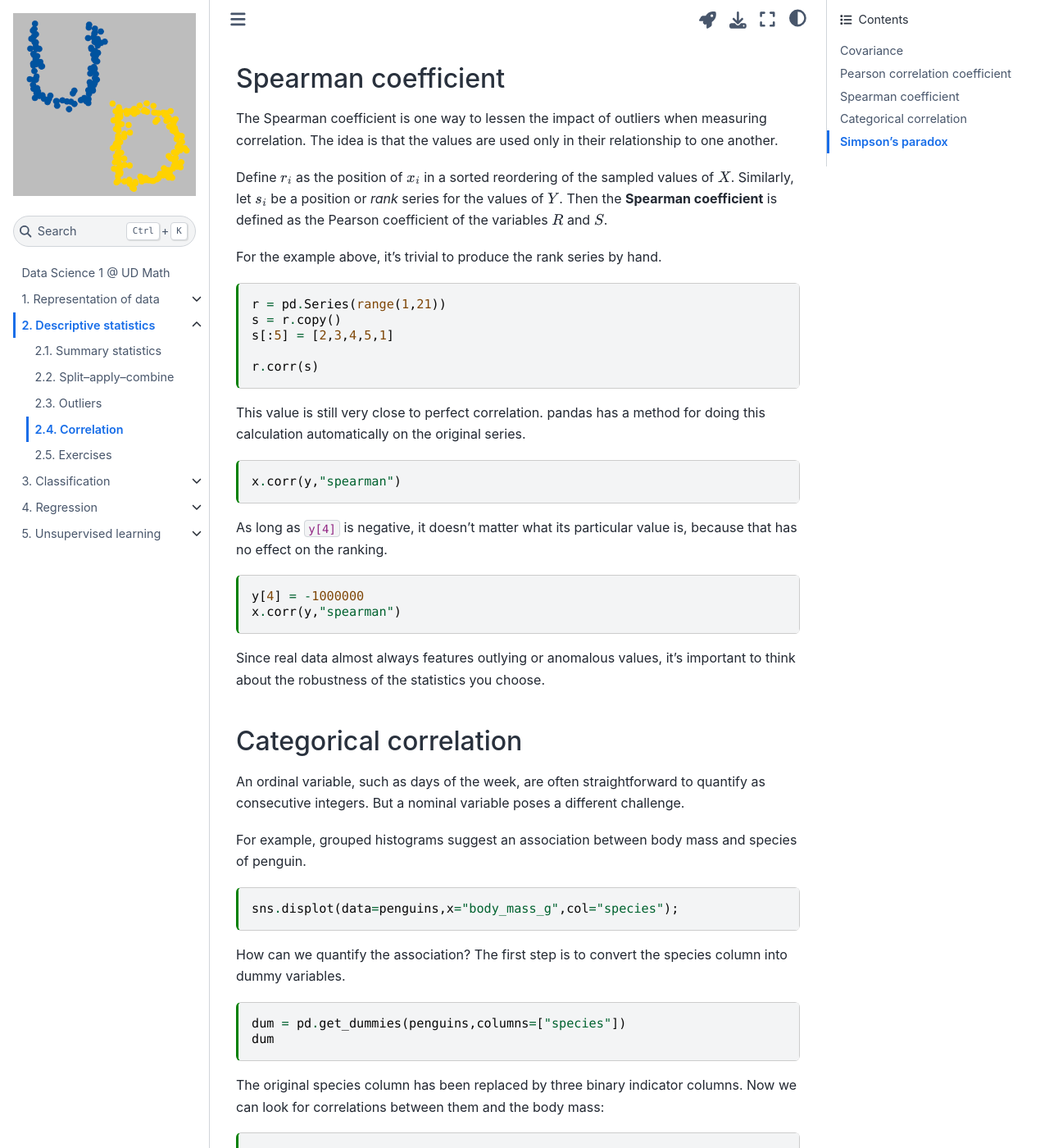
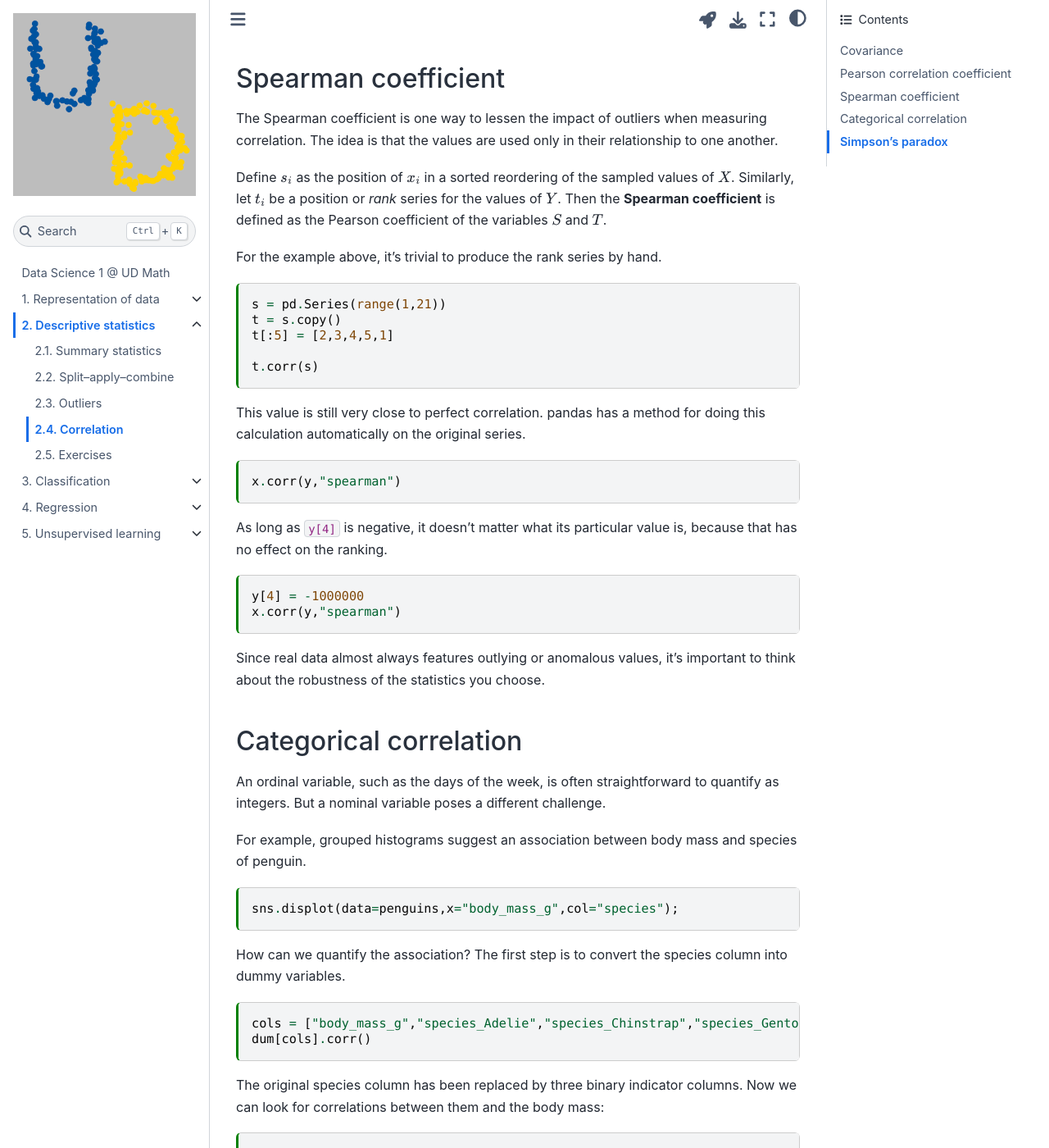
Before and after one commit to UD-Math-Data-Science-1/notes, a Jupyter Book: the page built from statistics/correlation.md, in a window 1280 px wide and 1400 px high, scrolled down 2460 px. Shown: the whole window at 82% size. Built offline with Jupyter Book 1.0.4 settings and Sphinx 7.4.7 and the Sphinx Book theme 1.1.4, drawn with Linux system fonts in a browser that asks for light colours.

Commit message:
update and add videos

````diff
--- a/statistics/correlation.md
+++ b/statistics/correlation.md
@@ -108,16 +108,16 @@ Over half of the predictive value was lost.
 
 The Spearman coefficient is one way to lessen the impact of outliers when measuring correlation. The idea is that the values are used only in their relationship to one another.
 
-Define $r_i$ as the position of $x_i$ in a sorted reordering of the sampled values of $X$. Similarly, let $s_i$ be a position or *rank* series for the values of $Y$. Then the **Spearman coefficient** is defined as the Pearson coefficient of the variables $R$ and $S$.
+Define $s_i$ as the position of $x_i$ in a sorted reordering of the sampled values of $X$. Similarly, let $t_i$ be a position or *rank* series for the values of $Y$. Then the **Spearman coefficient** is defined as the Pearson coefficient of the variables $S$ and $T$.
 
 For the example above, it's trivial to produce the rank series by hand.
 
 ```{code-cell}
-r = pd.Series(range(1,21))
-s = r.copy()
-s[:5] = [2,3,4,5,1]
+s = pd.Series(range(1,21))
+t = s.copy()
+t[:5] = [2,3,4,5,1]
 
-r.corr(s)
+t.corr(s)
 ```
 
 This value is still very close to perfect correlation. pandas has a method for doing this calculation automatically on the original series.
@@ -137,7 +137,7 @@ Since real data almost always features outlying or anomalous values, it's import
 
 ## Categorical correlation
 
-An ordinal variable, such as days of the week, are often straightforward to quantify as consecutive integers. But a nominal variable poses a different challenge.
+An ordinal variable, such as the days of the week, is often straightforward to quantify as integers. But a nominal variable poses a different challenge.
 
 For example, grouped histograms suggest an association between body mass and species of penguin.
 
@@ -148,8 +148,8 @@ sns.displot(data=penguins,x="body_mass_g",col="species");
 How can we quantify the association? The first step is to convert the species column into dummy variables.
 
 ```{code-cell}
-dum = pd.get_dummies(penguins,columns=["species"])
-dum
+cols = ["body_mass_g","species_Adelie","species_Chinstrap","species_Gentoo"]
+dum[cols].corr()
 ```
 
 The original species column has been replaced by three binary indicator columns. Now we can look for correlations between them and the body mass:
@@ -178,3 +178,5 @@ Within each individual species, the correlation between body mass and bill depth
 This is an example of **Simpson's paradox**. The reason for it can be seen from the pair plot above. Within each color, there is a strong positive association. But the relationship isn't identical across species, and what dominates the combination of all three is the large gap between the Gentoo and the other species.
 
 Simpson's paradox shows how important it us to understand the dataset before spewing out statistics about it. There are contexts where combining species of penguins makes sense, but in the case of body mass, we are really dealing with three separate distributions.
+
+<div style="max-width:608px"><div style="position:relative;padding-bottom:66.118421052632%"><iframe id="kaltura_player" src="https://cdnapisec.kaltura.com/p/2358381/sp/235838100/embedIframeJs/uiconf_id/43030021/partner_id/2358381?iframeembed=true&playerId=kaltura_player&entry_id=1_9zocsgvv&flashvars[streamerType]=auto&amp;flashvars[localizationCode]=en&amp;flashvars[leadWithHTML5]=true&amp;flashvars[sideBarContainer.plugin]=true&amp;flashvars[sideBarContainer.position]=left&amp;flashvars[sideBarContainer.clickToClose]=true&amp;flashvars[chapters.plugin]=true&amp;flashvars[chapters.layout]=vertical&amp;flashvars[chapters.thumbnailRotator]=false&amp;flashvars[streamSelector.plugin]=true&amp;flashvars[EmbedPlayer.SpinnerTarget]=videoHolder&amp;flashvars[dualScreen.plugin]=true&amp;flashvars[Kaltura.addCrossoriginToIframe]=true&amp;&wid=1_l4mb144s" width="608" height="402" allowfullscreen webkitallowfullscreen mozAllowFullScreen allow="autoplay *; fullscreen *; encrypted-media *" sandbox="allow-forms allow-same-origin allow-scripts allow-top-navigation allow-pointer-lock allow-popups allow-modals allow-orientation-lock allow-popups-to-escape-sandbox allow-presentation allow-top-navigation-by-user-activation" frameborder="0" title="Kaltura Player" style="position:absolute;top:0;left:0;width:100%;height:100%"></iframe></div></div>
````
Also changed, not shown: statistics/outliers.md (+17 -7 lines), statistics/split-apply-combine.md (+2 -0 lines).
